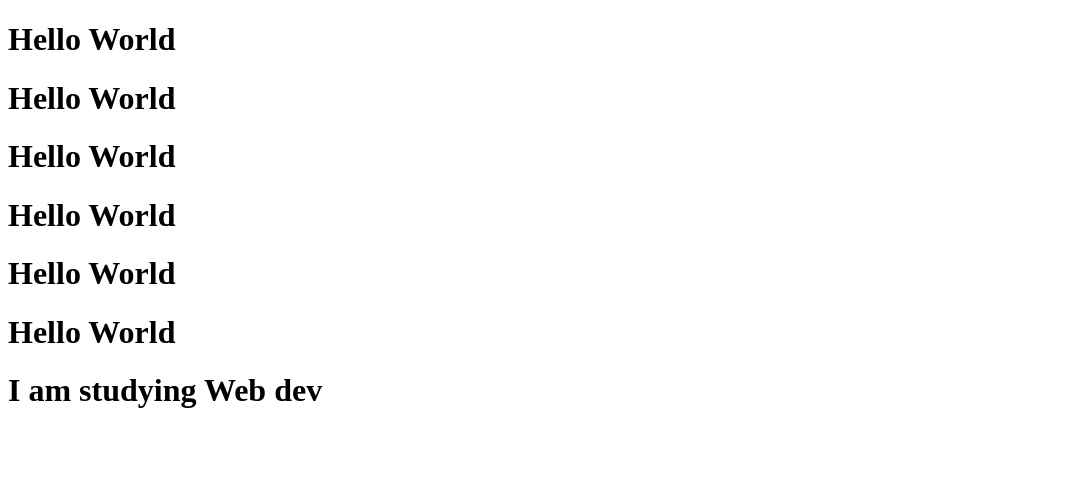
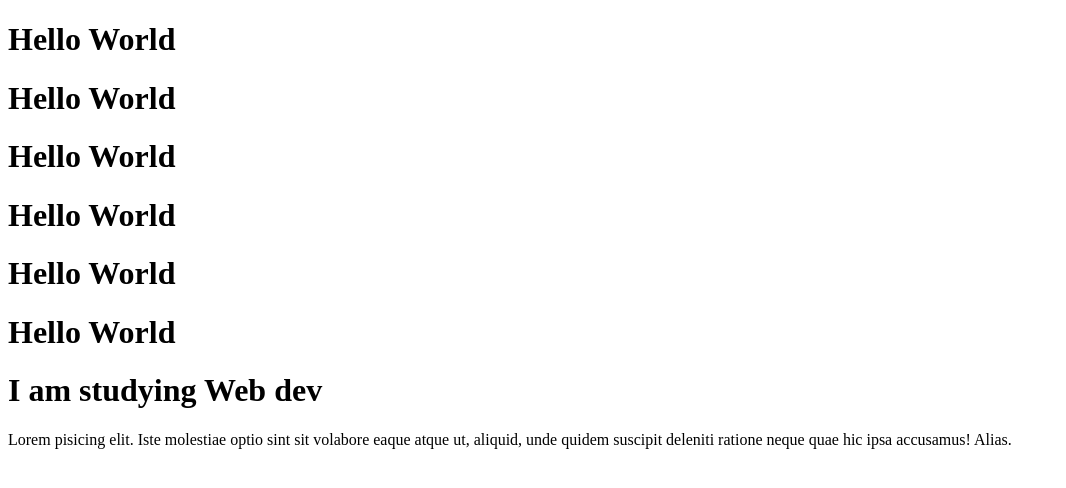
Before and after one commit to Iiringa/web-dev-crush-course, a plain HTML site: page index.html in a window 1280 px wide. Shown: the whole page, without its empty margins (0-1066 px from the left). Drawn offline with Linux system fonts and the light colour scheme.

Commit message:
added p element

```diff
--- a/index.html
+++ b/index.html
@@ -17,6 +17,8 @@
     <h1>Hello World</h1>
     <h1>I am studying Web dev</h1>
 
+    <p>Lorem pisicing elit. Iste molestiae optio sint sit volabore eaque atque ut, aliquid, unde quidem suscipit deleniti ratione neque quae hic ipsa accusamus! Alias.</p>
+
 
 </body>
 </html>
```
